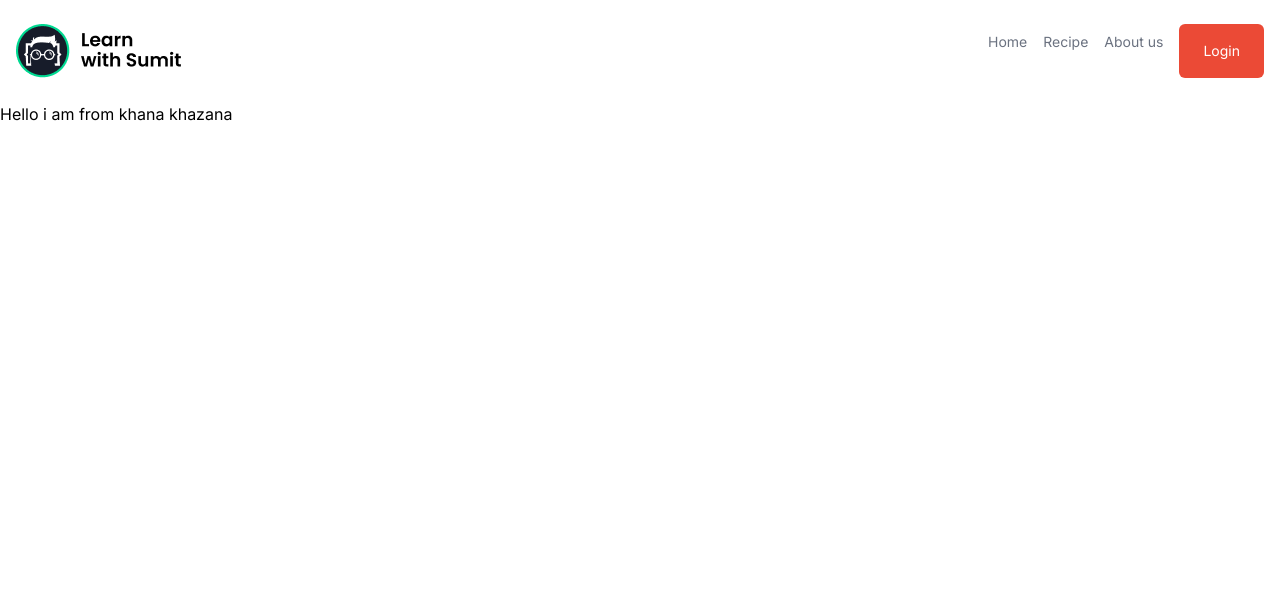
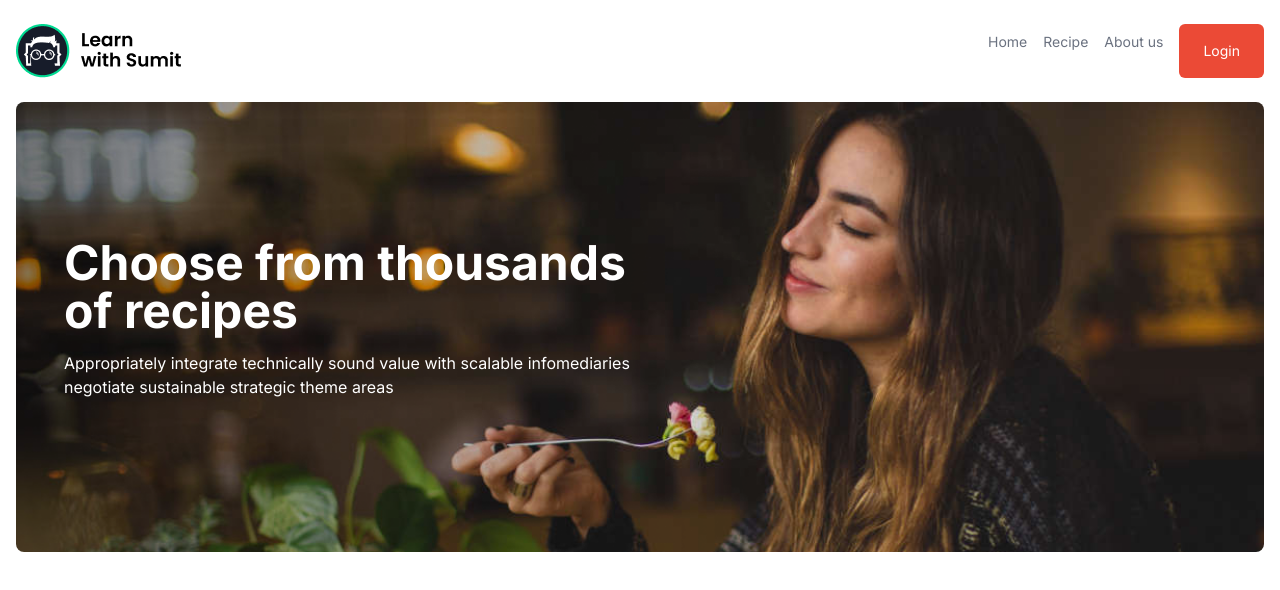
Before and after one commit to masud040/khana-khazana, a Next.js app: page / in a window 1280 px wide. Shown: the top 590 px of the page. Built offline with nearby package versions, Linux system fonts and the light colour scheme.

Commit message:
add a image on hero section

```diff
--- /dev/null
+++ b/app/components/landing/HeroSection.js
@@ -0,0 +1,15 @@
+export default function HeroSection() {
+  return (
+    <div class="py-4 bg-[url('/assets/cover.png')]  rounded-lg p-4 md:p-12 min-h-[450px] bg-cover grid place-items-center grid-cols-12">
+      <div class="col-span-12 md:col-span-6">
+        <h1 class="font-bold text-3xl md:text-5xl text-white">
+          Choose from thousands of recipes
+        </h1>
+        <p class="text-white my-4">
+          Appropriately integrate technically sound value with scalable
+          infomediaries negotiate sustainable strategic theme areas
+        </p>
+      </div>
+    </div>
+  );
+}
--- a/app/page.js
+++ b/app/page.js
@@ -1,5 +1,9 @@
-import Image from "next/image";
+import HeroSection from "./components/landing/HeroSection";
 
 export default function Home() {
-  return <div>Hello i am from khana khazana</div>;
+  return (
+    <section class="container">
+      <HeroSection />
+    </section>
+  );
 }
```
